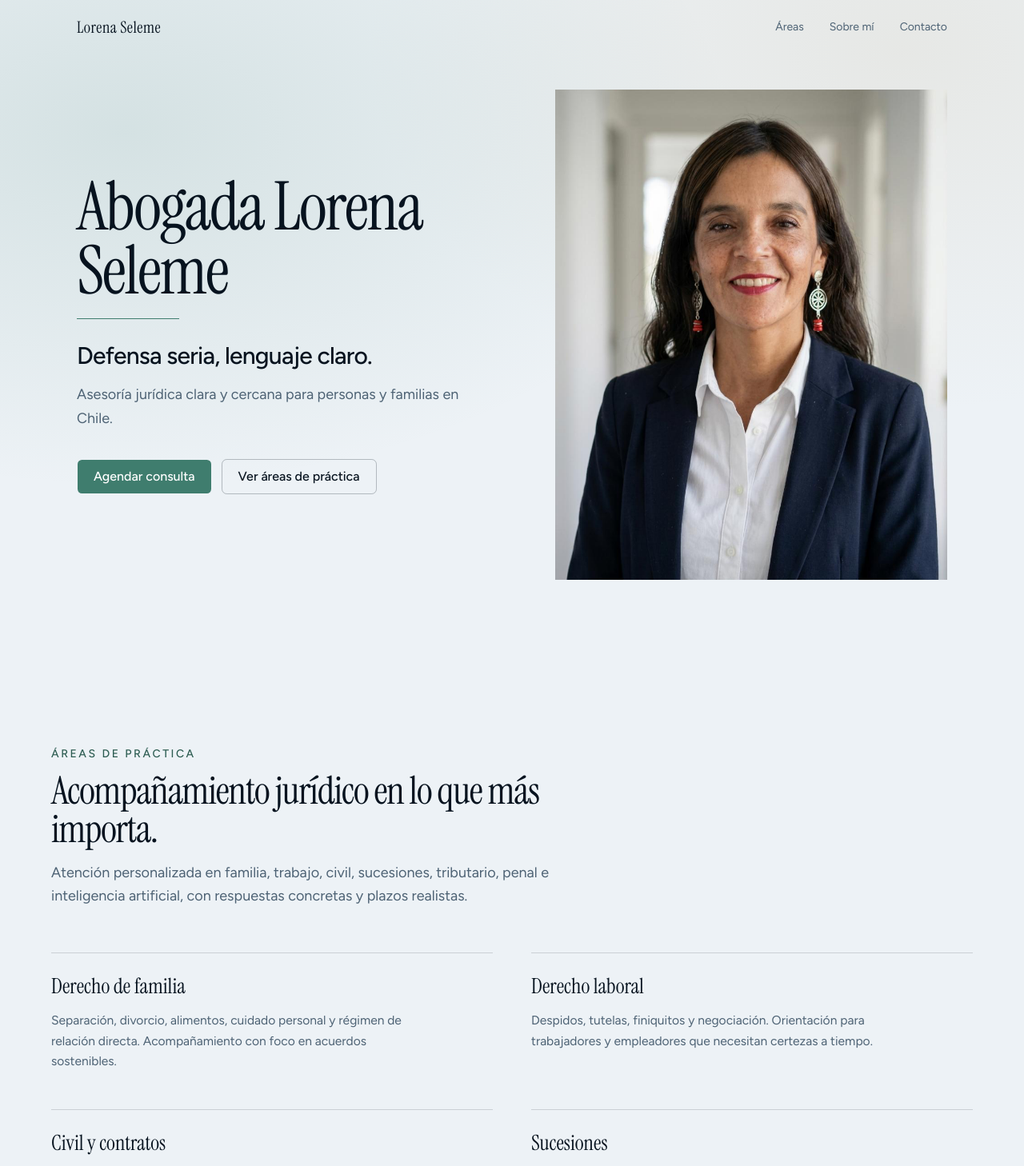
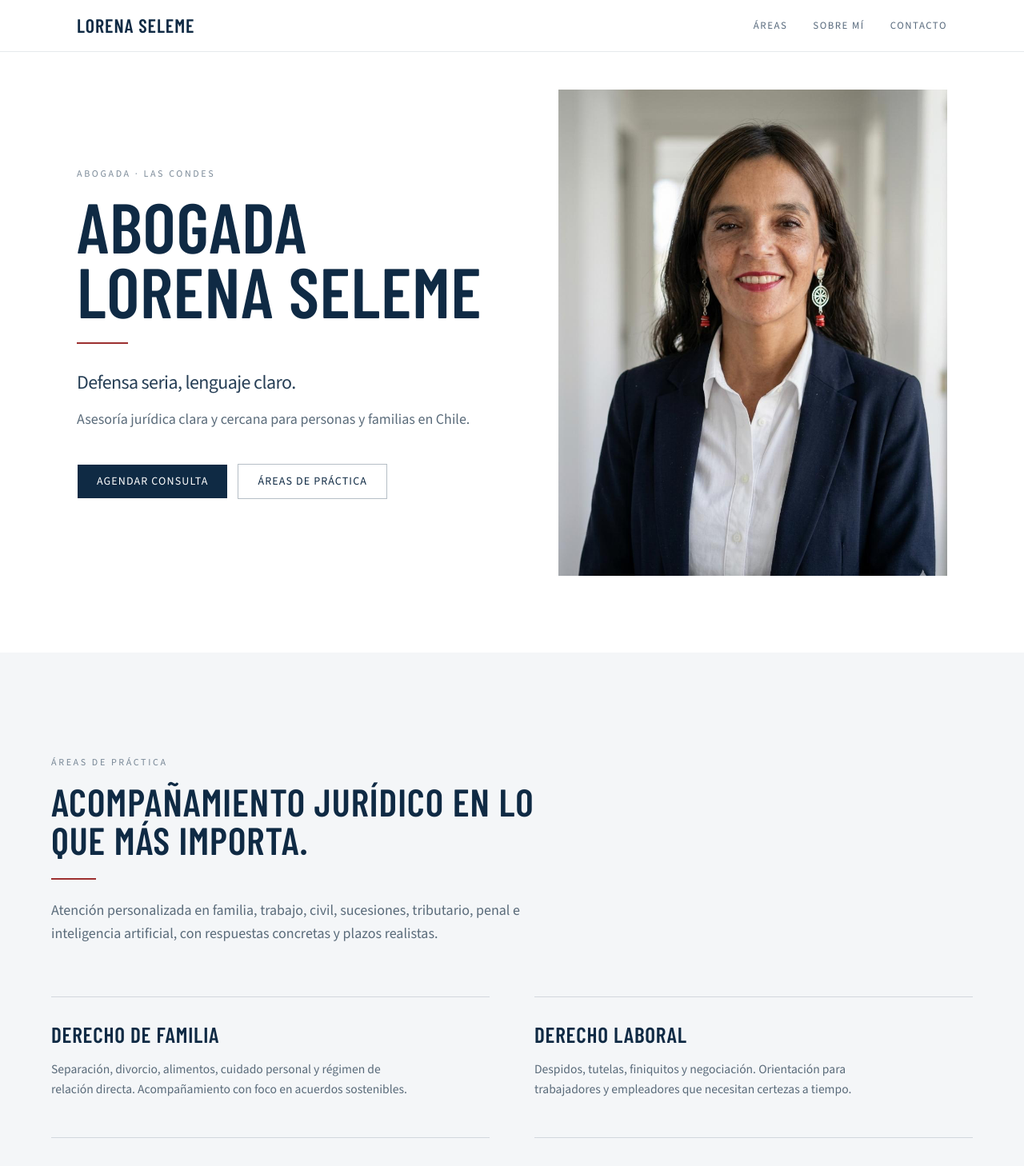
Before and after one commit to ljofreflor/abogadalorenaseleme, a Next.js app: page / in a window 1280 px wide. Shown: the top 1458 px of the page at 80% size. Built offline with nearby package versions, Linux system fonts and the light colour scheme.

Commit message:
Restyle site with corporate Chilean firm aesthetic
Restrained navy palette, Barlow Condensed typography, generous
whitespace and calm sections inspired by leading local firms,
without copying third-party branding.

Co-authored-by: ljofre2146 <ljofre2146@gmail.com>

```diff
--- a/src/app/globals.css
+++ b/src/app/globals.css
@@ -43,9 +43,9 @@
   --color-ink: var(--ink);
   --color-ink-soft: var(--ink-soft);
   --color-mist: var(--mist);
-  --color-sage: var(--sage);
-  --color-sage-deep: var(--sage-deep);
-  --color-champagne: var(--champagne);
+  --color-navy: var(--navy);
+  --color-navy-deep: var(--navy-deep);
+  --color-signal: var(--signal);
   --radius-sm: calc(var(--radius) * 0.6);
   --radius-md: calc(var(--radius) * 0.8);
   --radius-lg: var(--radius);
@@ -56,46 +56,46 @@
 }
 
 :root {
-  /* Andes ink: cool navy + sage, not purple/cream/terracotta */
-  --ink: #07131f;
-  --ink-soft: #142536;
-  --mist: #edf2f6;
-  --sage: #3f7d6e;
-  --sage-deep: #2c5c51;
-  --champagne: #c8b99a;
+  /* Corporate Chilean firm: navy + white + restrained signal red (not purple/cream) */
+  --ink: #0b1c2c;
+  --ink-soft: #132536;
+  --mist: #f4f6f8;
+  --navy: #0f2a44;
+  --navy-deep: #0a1a2b;
+  --signal: #9c2f2f;
 
-  --background: #edf2f6;
-  --foreground: #0d1b28;
-  --card: #f7fafc;
-  --card-foreground: #0d1b28;
-  --popover: #f7fafc;
-  --popover-foreground: #0d1b28;
-  --primary: #2c5c51;
-  --primary-foreground: #f4f8f6;
-  --secondary: #d9e4ec;
-  --secondary-foreground: #142536;
-  --muted: #e2eaf0;
-  --muted-foreground: #4d6274;
-  --accent: #dce8e4;
-  --accent-foreground: #1a3d36;
+  --background: #f4f6f8;
+  --foreground: #0b1c2c;
+  --card: #ffffff;
+  --card-foreground: #0b1c2c;
+  --popover: #ffffff;
+  --popover-foreground: #0b1c2c;
+  --primary: #0f2a44;
+  --primary-foreground: #f7f9fb;
+  --secondary: #e6ebf0;
+  --secondary-foreground: #0f2a44;
+  --muted: #e8edf2;
+  --muted-foreground: #5a6b7a;
+  --accent: #e8eef4;
+  --accent-foreground: #0f2a44;
   --destructive: oklch(0.577 0.245 27.325);
-  --border: #c9d6e0;
-  --input: #c9d6e0;
-  --ring: #3f7d6e;
-  --chart-1: #2c5c51;
-  --chart-2: #4d6274;
-  --chart-3: #c8b99a;
-  --chart-4: #142536;
-  --chart-5: #3f7d6e;
-  --radius: 0.5rem;
-  --sidebar: #f7fafc;
-  --sidebar-foreground: #0d1b28;
-  --sidebar-primary: #2c5c51;
-  --sidebar-primary-foreground: #f4f8f6;
-  --sidebar-accent: #dce8e4;
-  --sidebar-accent-foreground: #1a3d36;
-  --sidebar-border: #c9d6e0;
-  --sidebar-ring: #3f7d6e;
+  --border: #d5dde5;
+  --input: #d5dde5;
+  --ring: #0f2a44;
+  --chart-1: #0f2a44;
+  --chart-2: #5a6b7a;
+  --chart-3: #9c2f2f;
+  --chart-4: #132536;
+  --chart-5: #3d5568;
+  --radius: 0.125rem;
+  --sidebar: #ffffff;
+  --sidebar-foreground: #0b1c2c;
+  --sidebar-primary: #0f2a44;
+  --sidebar-primary-foreground: #f7f9fb;
+  --sidebar-accent: #e8eef4;
+  --sidebar-accent-foreground: #0f2a44;
+  --sidebar-border: #d5dde5;
+  --sidebar-ring: #0f2a44;
 }
 
 @layer base {
@@ -110,20 +110,10 @@
   }
 }
 
-@keyframes hero-drift {
-  0%,
-  100% {
-    transform: scale(1) translate(0, 0);
-  }
-  50% {
-    transform: scale(1.06) translate(-1.5%, 1%);
-  }
-}
-
 @keyframes fade-up {
   from {
     opacity: 0;
-    transform: translateY(1.25rem);
+    transform: translateY(0.85rem);
   }
   to {
     opacity: 1;
@@ -140,33 +130,28 @@
   }
 }
 
-.animate-hero-drift {
-  animation: hero-drift 22s ease-in-out infinite;
-}
-
 .animate-fade-up {
-  animation: fade-up 0.9s cubic-bezier(0.22, 1, 0.36, 1) both;
+  animation: fade-up 0.75s cubic-bezier(0.22, 1, 0.36, 1) both;
 }
 
 .animate-fade-up-delay-1 {
-  animation: fade-up 0.9s cubic-bezier(0.22, 1, 0.36, 1) 0.12s both;
+  animation: fade-up 0.75s cubic-bezier(0.22, 1, 0.36, 1) 0.1s both;
 }
 
 .animate-fade-up-delay-2 {
-  animation: fade-up 0.9s cubic-bezier(0.22, 1, 0.36, 1) 0.24s both;
+  animation: fade-up 0.75s cubic-bezier(0.22, 1, 0.36, 1) 0.2s both;
 }
 
 .animate-fade-up-delay-3 {
-  animation: fade-up 0.9s cubic-bezier(0.22, 1, 0.36, 1) 0.36s both;
+  animation: fade-up 0.75s cubic-bezier(0.22, 1, 0.36, 1) 0.3s both;
 }
 
 .animate-line-draw {
   transform-origin: left;
-  animation: line-draw 1s cubic-bezier(0.22, 1, 0.36, 1) 0.45s both;
+  animation: line-draw 0.85s cubic-bezier(0.22, 1, 0.36, 1) 0.35s both;
 }
 
 @media (prefers-reduced-motion: reduce) {
-  .animate-hero-drift,
   .animate-fade-up,
   .animate-fade-up-delay-1,
   .animate-fade-up-delay-2,
--- a/src/app/layout.tsx
+++ b/src/app/layout.tsx
@@ -1,18 +1,18 @@
 import type { Metadata } from "next";
-import { Figtree, Instrument_Serif } from "next/font/google";
+import { Barlow_Condensed, Source_Sans_3 } from "next/font/google";
 import { Geist_Mono } from "next/font/google";
 import "./globals.css";
 
-const figtree = Figtree({
+const sourceSans = Source_Sans_3({
   variable: "--font-sans",
   subsets: ["latin"],
   display: "swap",
 });
 
-const instrumentSerif = Instrument_Serif({
+const barlowCondensed = Barlow_Condensed({
   variable: "--font-display",
   subsets: ["latin"],
-  weight: "400",
+  weight: ["400", "500", "600", "700"],
   display: "swap",
 });
 
@@ -27,7 +27,7 @@ export const metadata: Metadata = {
     template: "%s | Abogada Lorena Seleme",
   },
   description:
-    "Asesoría jurídica clara y cercana en derecho de familia, laboral, civil y sucesiones. Atención en Santiago, Chile.",
+    "Asesoría jurídica clara y cercana en derecho de familia, laboral, civil, sucesiones, tributario, penal e inteligencia artificial. Atención en Las Condes, Santiago.",
   metadataBase: new URL("https://abogadalorenaseleme.cl"),
   openGraph: {
     title: "Abogada Lorena Seleme",
@@ -43,7 +43,7 @@ export default function RootLayout({ children }: LayoutProps<"/">) {
   return (
     <html
       lang="es-CL"
-      className={`${figtree.variable} ${instrumentSerif.variable} ${geistMono.variable} h-full antialiased`}
+      className={`${sourceSans.variable} ${barlowCondensed.variable} ${geistMono.variable} h-full antialiased`}
     >
       <body className="min-h-full flex flex-col font-sans">{children}</body>
     </html>
--- a/src/components/hero.tsx
+++ b/src/components/hero.tsx
@@ -6,30 +6,28 @@ export function Hero() {
   return (
     <section
       id="inicio"
-      className="relative min-h-[100svh] overflow-hidden bg-mist text-ink"
+      className="relative min-h-[100svh] overflow-hidden bg-white text-navy"
     >
-      <div
-        aria-hidden
-        className="pointer-events-none absolute inset-0 bg-[radial-gradient(ellipse_at_12%_20%,rgba(63,125,110,0.14),transparent_48%),radial-gradient(ellipse_at_88%_8%,rgba(200,185,154,0.18),transparent_42%)]"
-      />
-
-      <div className="relative z-10 mx-auto grid min-h-[100svh] max-w-6xl items-center gap-10 px-5 pb-16 pt-28 sm:px-8 sm:pb-20 lg:grid-cols-[minmax(0,1.05fr)_minmax(0,0.95fr)] lg:gap-14 lg:pb-24">
+      <div className="relative z-10 mx-auto grid min-h-[100svh] max-w-6xl items-center gap-12 px-5 pb-20 pt-28 sm:px-8 lg:grid-cols-[minmax(0,1.05fr)_minmax(0,0.95fr)] lg:gap-16 lg:pb-24">
         <div className="order-2 flex flex-col justify-center lg:order-1">
-          <p className="animate-fade-up font-display text-[clamp(2.75rem,7vw,5.25rem)] leading-[0.95] tracking-tight text-ink">
+          <p className="animate-fade-up text-[0.75rem] font-medium tracking-[0.22em] text-navy/55 uppercase">
+            Abogada · Las Condes
+          </p>
+          <p className="animate-fade-up-delay-1 mt-4 font-display text-[clamp(2.85rem,7.2vw,5.5rem)] leading-[0.92] font-semibold tracking-[0.01em] text-navy uppercase">
             {site.brand}
           </p>
-          <div className="animate-line-draw mt-5 h-px w-24 bg-sage sm:w-32" />
-          <h1 className="animate-fade-up-delay-1 mt-7 max-w-xl font-sans text-2xl font-medium tracking-tight text-ink sm:text-3xl">
+          <div className="animate-line-draw mt-6 h-0.5 w-16 bg-signal" />
+          <h1 className="animate-fade-up-delay-2 mt-8 max-w-xl font-sans text-xl font-normal tracking-tight text-navy/90 sm:text-2xl">
             {site.headline}
           </h1>
           <p className="animate-fade-up-delay-2 mt-4 max-w-lg text-base leading-relaxed text-muted-foreground sm:text-lg">
             {site.tagline}
           </p>
-          <div className="animate-fade-up-delay-3 mt-9 flex flex-wrap items-center gap-3">
+          <div className="animate-fade-up-delay-3 mt-10 flex flex-wrap items-center gap-3">
             <Button
               render={<a href="#contacto" />}
               size="lg"
-              className="h-11 rounded-md bg-sage px-5 text-base text-white hover:bg-sage-deep"
+              className="h-11 rounded-none bg-navy px-6 text-sm font-medium tracking-[0.08em] text-white uppercase hover:bg-navy-deep"
             >
               Agendar consulta
             </Button>
@@ -37,9 +35,9 @@ export function Hero() {
               render={<a href="#areas" />}
               variant="outline"
               size="lg"
-              className="h-11 rounded-md border-ink/25 bg-transparent px-5 text-base text-ink hover:bg-ink/5 hover:text-ink"
+              className="h-11 rounded-none border-navy/30 bg-transparent px-6 text-sm font-medium tracking-[0.08em] text-navy uppercase hover:bg-navy/5"
             >
-              Ver áreas de práctica
+              Áreas de práctica
             </Button>
           </div>
         </div>
@@ -52,7 +50,7 @@ export function Hero() {
               fill
               priority
               sizes="(max-width: 1024px) 28rem, 42vw"
-              className="animate-hero-drift object-cover object-[center_18%]"
+              className="object-cover object-[center_18%]"
             />
           </figure>
         </div>
--- a/src/components/practice-areas.tsx
+++ b/src/components/practice-areas.tsx
@@ -3,31 +3,32 @@ import { site } from "@/lib/site";
 
 export function PracticeAreas() {
   return (
-    <section id="areas" className="bg-mist px-5 py-20 sm:px-8 sm:py-28">
+    <section id="areas" className="bg-mist px-5 py-24 sm:px-8 sm:py-32">
       <div className="mx-auto max-w-6xl">
         <Reveal>
-          <p className="text-sm font-medium tracking-[0.18em] text-sage-deep uppercase">
+          <p className="text-[0.75rem] font-medium tracking-[0.22em] text-navy/55 uppercase">
             Áreas de práctica
           </p>
-          <h2 className="mt-3 max-w-2xl font-display text-4xl tracking-tight text-ink sm:text-5xl">
+          <h2 className="mt-4 max-w-2xl font-display text-4xl font-semibold tracking-[0.02em] text-navy uppercase sm:text-5xl">
             Acompañamiento jurídico en lo que más importa.
           </h2>
-          <p className="mt-4 max-w-2xl text-base leading-relaxed text-muted-foreground sm:text-lg">
+          <div className="mt-6 h-0.5 w-14 bg-signal" />
+          <p className="mt-6 max-w-2xl text-base leading-relaxed text-muted-foreground sm:text-lg">
             Atención personalizada en familia, trabajo, civil, sucesiones,
             tributario, penal e inteligencia artificial, con respuestas
             concretas y plazos realistas.
           </p>
         </Reveal>
 
-        <ul className="mt-14 grid gap-x-12 gap-y-12 sm:grid-cols-2">
+        <ul className="mt-16 grid gap-x-14 gap-y-12 sm:grid-cols-2">
           {site.practiceAreas.map((area, index) => (
             <Reveal
               key={area.title}
               as="li"
-              delayMs={index * 80}
-              className="border-t border-ink/15 pt-6"
+              delayMs={index * 60}
+              className="border-t border-navy/15 pt-7"
             >
-              <h3 className="font-display text-2xl text-ink sm:text-[1.65rem]">
+              <h3 className="font-display text-2xl font-semibold tracking-[0.03em] text-navy uppercase sm:text-[1.7rem]">
                 {area.title}
               </h3>
               <p className="mt-3 max-w-md text-[0.975rem] leading-relaxed text-muted-foreground">
--- a/src/components/site-header.tsx
+++ b/src/components/site-header.tsx
@@ -8,23 +8,23 @@ const links = [
 
 export function SiteHeader() {
   return (
-    <header className="absolute inset-x-0 top-0 z-20">
-      <div className="mx-auto flex max-w-6xl items-center justify-between gap-4 px-5 py-5 sm:px-8">
+    <header className="absolute inset-x-0 top-0 z-20 border-b border-navy/10 bg-white/90 backdrop-blur-sm">
+      <div className="mx-auto flex max-w-6xl items-center justify-between gap-4 px-5 py-4 sm:px-8">
         <a
           href="#inicio"
-          className="font-display text-lg tracking-wide text-ink sm:text-xl"
+          className="font-display text-xl font-semibold tracking-[0.04em] text-navy uppercase sm:text-2xl"
         >
           {site.shortBrand}
         </a>
         <nav
           aria-label="Principal"
-          className="flex items-center gap-5 text-sm text-muted-foreground sm:gap-8"
+          className="flex items-center gap-5 text-[0.8rem] font-medium tracking-[0.12em] text-navy/70 uppercase sm:gap-8"
         >
           {links.map((link) => (
             <a
               key={link.href}
               href={link.href}
-              className="transition-colors hover:text-ink"
+              className="transition-colors hover:text-navy"
             >
               {link.label}
             </a>
```
Also changed, not shown: src/components/about.tsx (+6 -10 lines), src/components/contact.tsx (+19 -18 lines), src/components/site-footer.tsx (+6 -4 lines).
